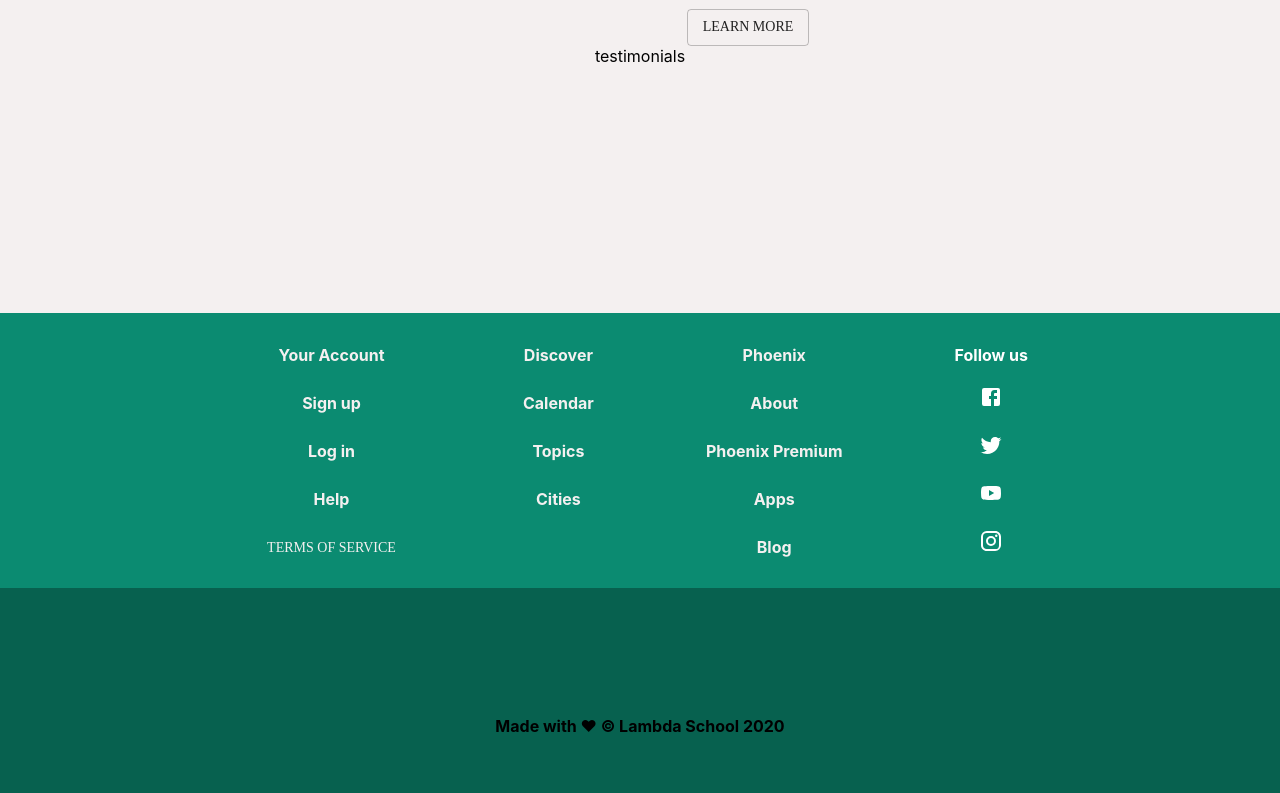
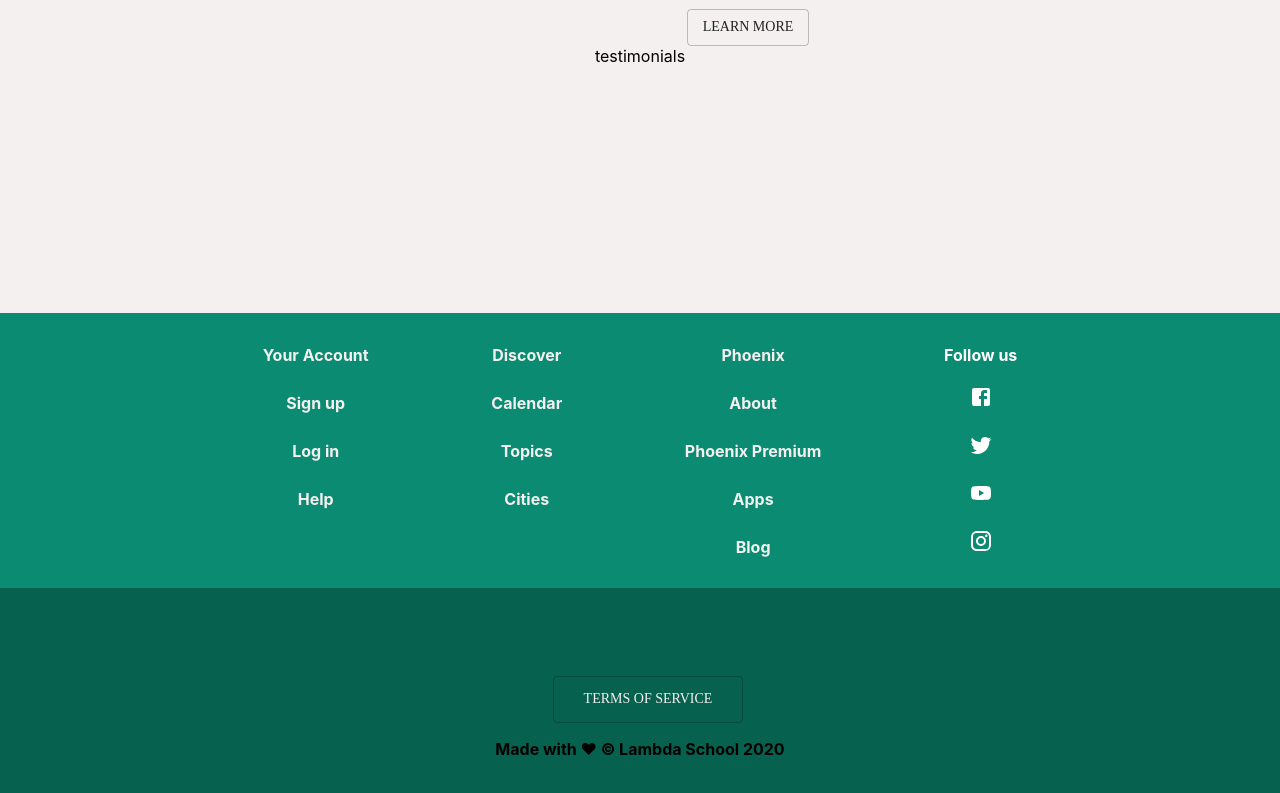
Before and after one commit to BloomTech-Labs/phoenix-fe, a React (Create React App) app: page / in a window 1280 px wide. Shown: the part 637-1430 px from the top of the page. Built offline with nearby package versions, Linux system fonts and the light colour scheme; a web font is replaced by a local one.

Commit message:
streamlined terms button

```diff
--- a/src/components/Landing/Footer.js
+++ b/src/components/Landing/Footer.js
@@ -6,6 +6,7 @@ import TwitterIcon from '@material-ui/icons/Twitter';
 import YouTubeIcon from '@material-ui/icons/YouTube';
 import InstagramIcon from '@material-ui/icons/Instagram';
 import { makeStyles } from '@material-ui/core';
+import Button from "@material-ui/core/Button";
 
 const useStyles = makeStyles((theme)=> ({
     socialIcons: {
@@ -30,7 +31,6 @@ const Footer = () => {
                         <li>Sign up</li>
                         <li>Log in</li>
                         <li>Help</li>
-                        <li><Terms/></li>
                     </ul>
                 </div>
                 <div>
@@ -63,6 +63,9 @@ const Footer = () => {
         </section>
         <section className={classes.copyright}>
             <div className="copyright-text">
+                <Button variant="outlined" style={{ marginLeft: "16px" }}>
+                    <Terms />
+                </Button>
             <p>Made with ❤ © Lambda School 2020</p>
             </div>
         </section>
--- a/src/styles/Footer.css
+++ b/src/styles/Footer.css
@@ -41,6 +41,7 @@ section {
 .copyright-text {
   height: 100%;
   display: flex;
+  flex-direction: column;
   align-items: center;
   justify-content: center;
 }
```
